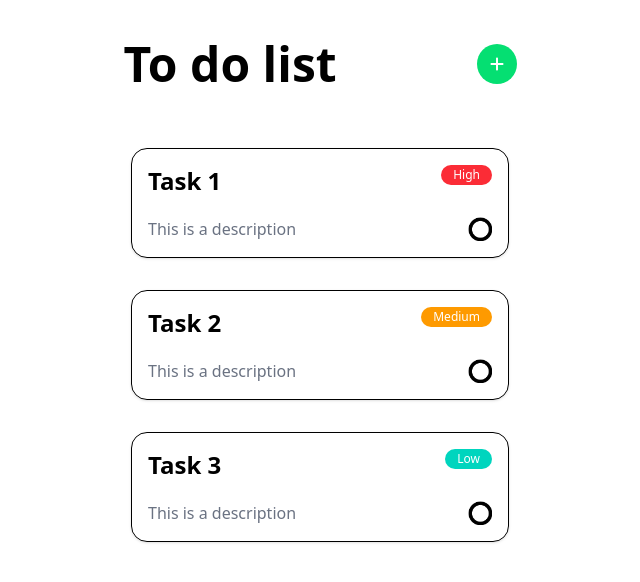
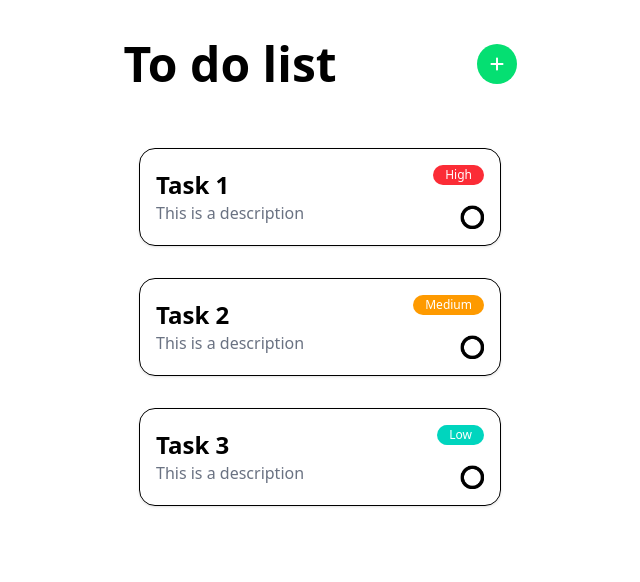
Before and after one commit to gbeatrice24/ToDo, a Vue app: page / in a window 1280 px wide. Shown: the top 582 px of the page, without its empty margins (320-960 px from the left). Built offline with nearby package versions, Linux system fonts and the light colour scheme.

Commit message:
ITL-2 Mobile friendly looking - fixes

```diff
--- a/src/components/DesktopTaskCard.vue
+++ /dev/null
@@ -1,36 +0,0 @@
-<template>
-    <div class="p-4 rounded-2xl shadow border space-y-5">
-        <div class="flow-root">
-            <h3 class="font-semibold text-black text-2xl float-left">{{ task.name }}</h3>
-            <button
-                class="flex items-center justify-center rounded-2xl text-white text-xs w-auto pr-3 pl-3 h-5 float-right"
-                :class="bgColor">
-                {{ task.priority }}
-            </button>
-        </div>
-        <div class="flow-root">
-            <p class="text-gray-500 w-xs float-left">{{ task.desc }}</p>
-
-            <button @click="$emit('done-clicked', task.id)" class="relative w-6 float-right">
-                <img v-if="!task.done" src="../assets/notDoneButton.png" />
-                <div v-else>
-                    <img class="absolute inset-0" src="../assets/doneButton.png" />
-                    <img class="absolute inset-0" src="../assets/doneCheckmark.png" />
-                </div>
-            </button>
-        </div>
-    </div>
-</template>
-
-<script setup lang="ts">
-import { Task } from '@/types/Task';
-import { getTaskBgColor } from '@/utils/getTaskBgColor';
-
-
-defineEmits<{
-    (e: 'done-clicked', id: number): void
-}>()
-
-const props = defineProps<{ task: Task }>()
-const bgColor = getTaskBgColor(props.task)
-</script>
--- a/src/components/MobileTaskCard.vue
+++ /dev/null
@@ -1,34 +0,0 @@
-<template>
-    <div class="p-4 rounded-2xl shadow border-2 space-y-5 w-full max-w-xs">
-        <div class="flex items-center justify-between gap-x-4">
-            <button @click="$emit('done-clicked', task.id)" class="relative w-6 shrink-0">
-                <img v-if="!task.done" src="../assets/notDoneButton.png" />
-                <div v-else>
-                    <img class="absolute inset-0" src="../assets/doneButton.png" />
-                    <img class="absolute inset-0" src="../assets/doneCheckmark.png" />
-                </div>
-            </button>
-
-            <div class="w-2/4">
-                <h3 class="text-black text-2xl">{{ task.name }}</h3>
-                <p class="text-gray-300 w-xs">{{ task.date }}</p>
-            </div>
-
-            <button class="flex items-center justify-center rounded-2xl text-white text-xs w-3 h-3"
-                :class="bgColor"></button>
-        </div>
-    </div>
-</template>
-
-<script setup lang="ts">
-import { Task } from '@/types/Task';
-import { getTaskBgColor } from '@/utils/getTaskBgColor';
-
-defineEmits<{
-    (e: 'done-clicked', id: number): void
-}>()
-
-const props = defineProps<{ task: Task }>()
-const bgColor = getTaskBgColor(props.task)
-
-</script>
--- /dev/null
+++ b/src/components/TaskCard.vue
@@ -0,0 +1,58 @@
+<template>
+    <div class="p-4 rounded-2xl shadow border space-y-5" :class="isMobile ? 'border-2 max-w-xl' : ''">
+        <div :class="isMobile ? 'flex items-center' : 'flex items-center'">
+
+            <!--done button on phone-->
+            <button v-if="isMobile" @click="$emit('done-clicked', task.id)" class="relative w-6 h-6">
+                <img v-if="!task.done" src="../assets/notDoneButton.png" />
+                <div v-else>
+                    <img class="absolute inset-0" src="../assets/doneButton.png" />
+                    <img class="absolute inset-0" src="../assets/doneCheckmark.png" />
+                </div>
+            </button>
+
+            <!-- render the two buttons in the same column on desktop-->
+            <div class="flex flex-col items-end" :class="isMobile ? 'w-2 order-3' : 'w-2 order-2 ml-auto space-y-5'">
+                <!-- task priority-->
+                <button class="relative flex items-center justify-center rounded-2xl"
+                    :class="bgColor, isMobile ? 'h-3 w-3' : 'text-white text-xs w-auto pr-3 pl-3 h-5'">
+                    {{ isMobile ? '' : task.priority }}
+                </button>
+
+                <!-- done button on desktop -->
+                <button v-if="!isMobile" @click="$emit('done-clicked', task.id)" class="relative w-6 h-6">
+                    <img v-if="!task.done" src="../assets/notDoneButton.png" />
+                    <div v-else>
+                        <img class="absolute inset-0" src="../assets/doneButton.png" />
+                        <img class="absolute inset-0" src="../assets/doneCheckmark.png" />
+                    </div>
+                </button>
+            </div>
+
+            <!-- task info -->
+            <div :class="isMobile ? 'order-2 pl-4' : 'order-1 w-3/4'">
+                <h3 class="font-semibold text-black text-2xl">{{ task.name }}</h3>
+                <p class="text-gray-500 w-xs">{{ isMobile ? task.date : task.desc }}</p>
+            </div>
+
+        </div>
+    </div>
+</template>
+
+<script setup lang="ts">
+import { Task } from '@/types/Task';
+import { getTaskBgColor } from '@/utils/getTaskBgColor';
+import { useWindowSize } from '@vueuse/core'
+import { computed } from 'vue'
+
+
+defineEmits<{
+    (e: 'done-clicked', id: number): void
+}>()
+
+const props = defineProps<{ task: Task }>()
+const bgColor = getTaskBgColor(props.task)
+
+const { width } = useWindowSize()
+const isMobile = computed(() => width.value < 768)
+</script>
--- a/src/handlePriority.ts
+++ /dev/null
@@ -1,14 +0,0 @@
-import { Task } from "./types/Task";
-
-export function getBgColor(priority: string) {
-    switch (priority) {
-        case 'High':
-            return 'bg-red-500'
-        case 'Medium':
-            return 'bg-amber-500'
-        case 'Low':
-            return 'bg-teal-400'
-        default:
-            return 'bg-gray-500'
-    }
-}
--- a/src/layout/MainLayout.vue
+++ b/src/layout/MainLayout.vue
@@ -2,13 +2,11 @@
     <div class="min-h-screen space-y-15">
         <TodoHeader @add-task="handleAddTask" />
 
-        <div v-if="isEmpty" class="flex justify-center items-center">
-            <img src="../assets/notodos.png" alt="NoTodos" class="max-w-xs mx-auto">
-        </div>
-        <div v-else class="flex justify-center items-center">
-            <div class="task-list grid gap-8">
-                <component v-for="task in tasks" :is="isMobile ? MobileTaskCard : DesktopTaskCard" :key="task.id"
-                    :task="task" @done-clicked="handleDoneClicked" />
+        <div class="flex justify-center items-center ">
+            <img v-if="isEmpty" src="../assets/notodos.png" alt="NoTodos" class="max-w-xs mx-auto">
+
+            <div v-else class="grid gap-8">
+                <TaskCard v-for="task in tasks" :key="task.id" :task="task" @done-clicked="handleDoneClicked" />
             </div>
         </div>
 
@@ -17,24 +15,19 @@
 
 <script setup lang="ts">
 import TodoHeader from './TodoHeader.vue';
-import DesktopTaskCard from '@/components/DesktopTaskCard.vue';
-import MobileTaskCard from '@/components/MobileTaskCard.vue';
+import TaskCard from '@/components/TaskCard.vue';
 
 import { Task } from '@/types/Task';
 
-import { ref, computed, reactive } from 'vue'
+import { ref, computed } from 'vue'
 
-import { useWindowSize } from '@vueuse/core'
 
 const tasks = ref<Task[]>([])
 let nextId = 0
 const isEmpty = computed(() => tasks.value.length == 0)
 
-const { width } = useWindowSize()
-const isMobile = computed(() => width.value < 768)
-
 function handleAddTask() {
-    const task = reactive({
+    const task = ({
         id: ++nextId,
         name: `Task ${nextId}`,
         desc: `This is a description`,
@@ -48,14 +41,11 @@ function handleAddTask() {
 }
 
 function handleDoneClicked(id: number) {
-    tasks.value = tasks.value.map((task) => {
-        if (task.id === id) {
-            task.done = !task.done
-        }
-        return { ...task }
-    })
-
-    console.log("Task", id, "done button clicked")
+    const task = tasks.value.find(task => task.id === id)
+    if (task) {
+        tasks.value.splice(id - 1, 1, { ...task, done: !task.done })
+        console.log("Task", id, "done modified")
+    }
 }
 
 
```
